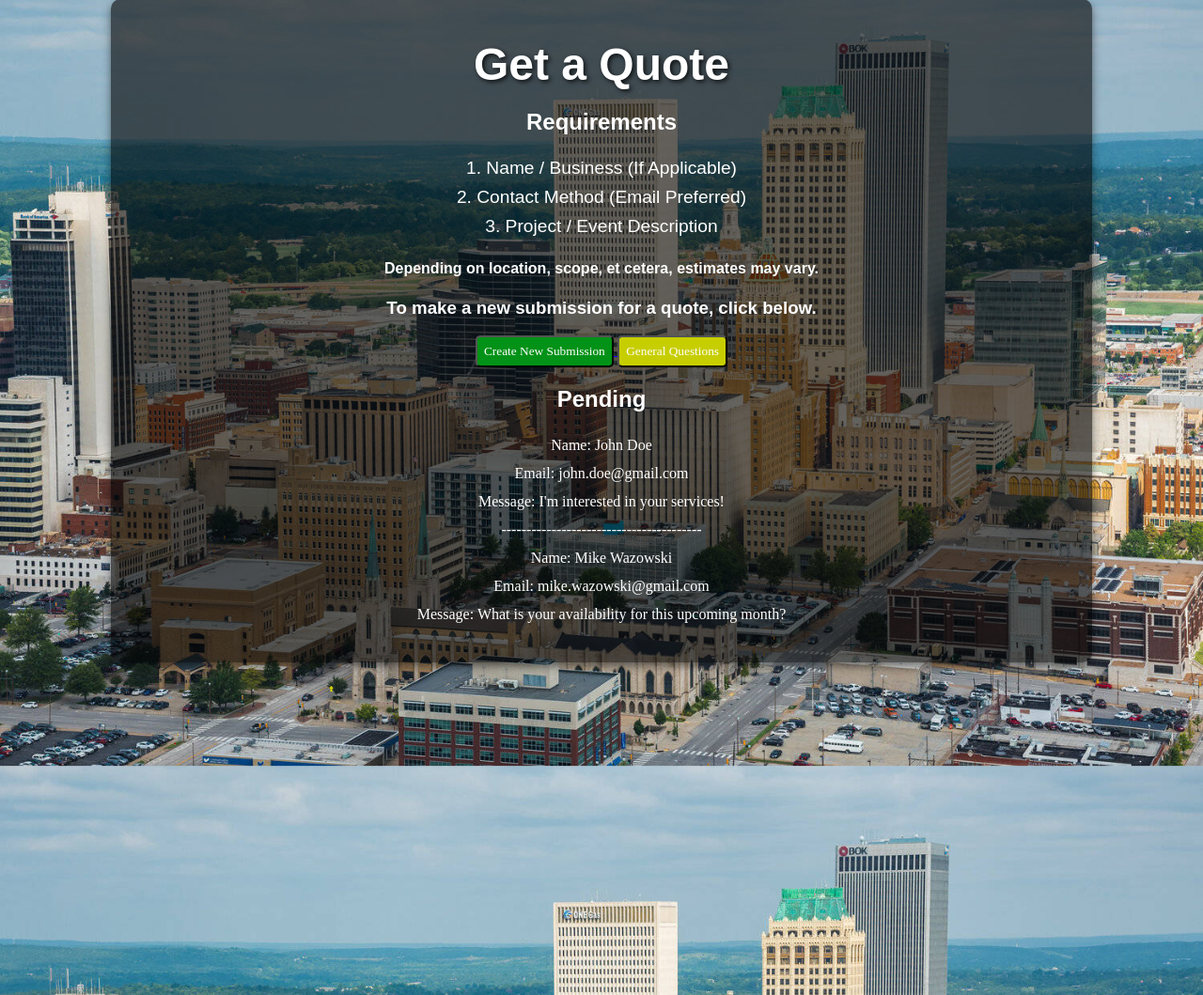
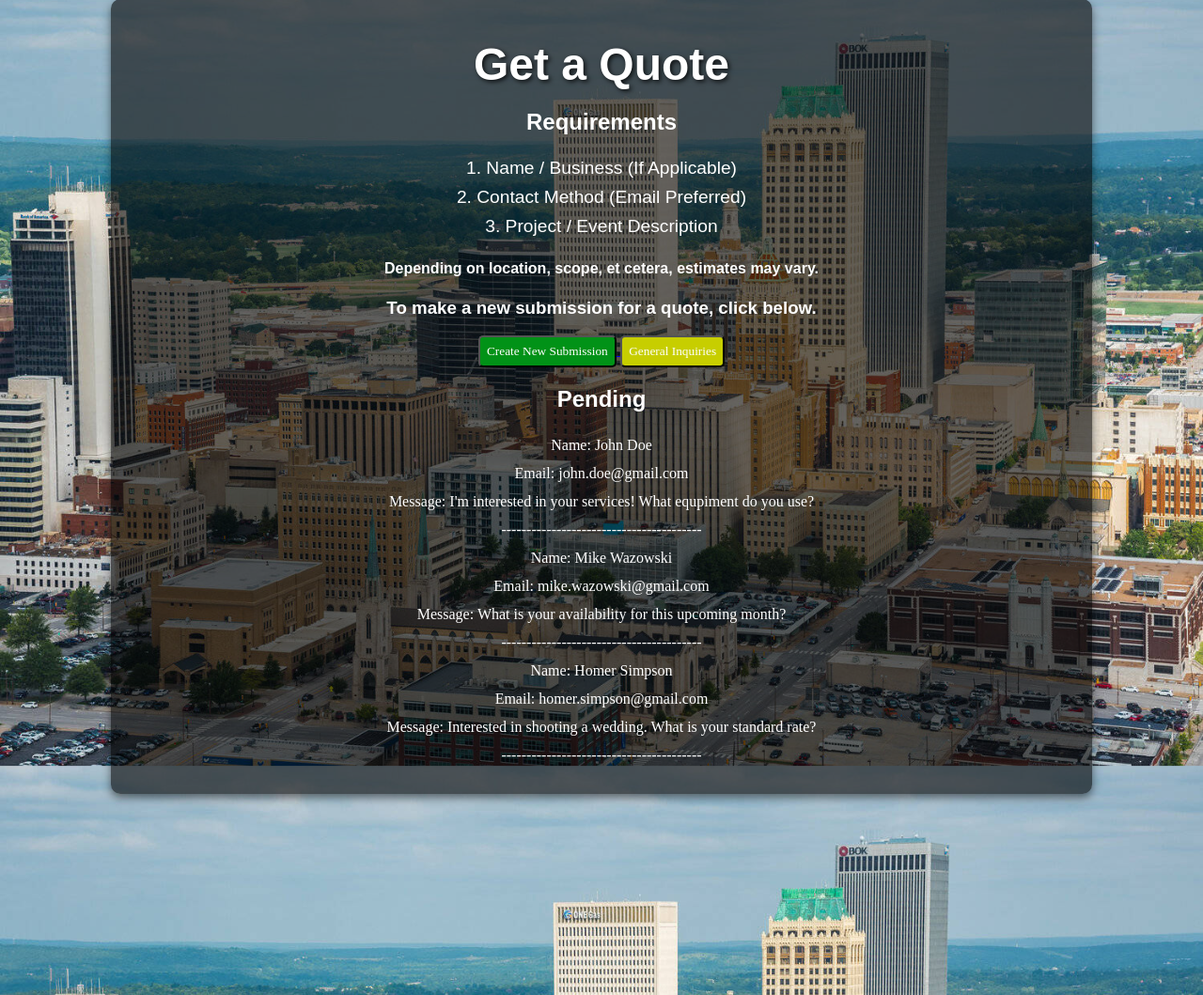
Before and after one commit to BoostedT/Ace-s-Aerial-Studio, a Flask app: page /submissions in a window 1280 px wide. Shown: the part 39-1098 px from the top of the page at 94% size. Run offline with Flask 3, Linux system fonts and the light colour scheme; the visitor is signed in with stand-in values (Sample User, id 1).

Commit message:
working on the submissions page.

```diff
--- a/app.py
+++ b/app.py
@@ -14,10 +14,6 @@ def portfolio():
 @app.route('/about')
 def about():
     return render_template('about.html')
-
-@app.route('/new-submissions')
-def new_submissions():
-    return render_template('new-submissions.html')
 
 @app.route('/contact', methods=['GET', 'POST'])
 def contact():
@@ -39,7 +35,6 @@ def contact():
 
     return render_template('contact.html')
 
-@app.route('/new-submissions', methods=['GET', 'POST'])
 @app.route('/new-submission', methods=['GET', 'POST'])
 def new_submission():
     if request.method == 'POST':
--- a/submissions.txt
+++ b/submissions.txt
@@ -1,7 +1,12 @@
 Name: John Doe
 Email: john.doe@gmail.com
-Message: I'm interested in your services!
+Message: I'm interested in your services! What equpiment do you use?
 ----------------------------------------
 Name: Mike Wazowski
 Email: mike.wazowski@gmail.com
 Message: What is your availability for this upcoming month?
+----------------------------------------
+Name: Homer Simpson
+Email: homer.simpson@gmail.com
+Message: Interested in shooting a wedding. What is your standard rate?
+----------------------------------------
--- a/templates/submissions.html
+++ b/templates/submissions.html
@@ -14,8 +14,8 @@
   <a href="/new-submission">
     <button class="create">Create New Submission</button>
   </a>
-  <a href="/pending">
-    <button class="view">General Questions</button>
+  <a href="/contact">
+    <button class="view">General Inquiries</button>
   </a>
 </div>
 <div>
```
